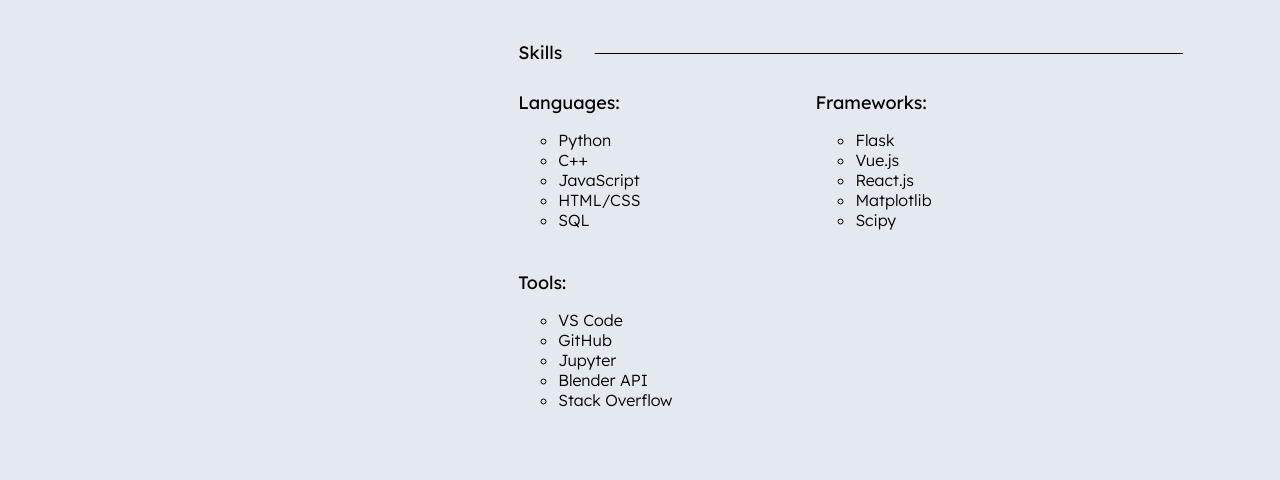
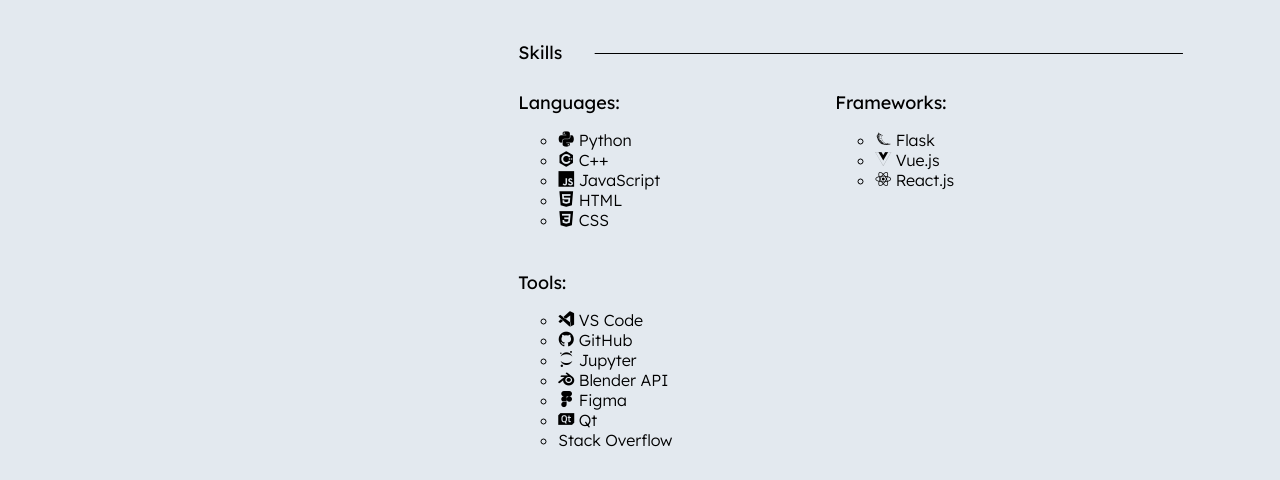
Before and after one commit to rileywong311/Personal-Website, a Vue app: page / in a window 1280 px wide. Shown: the part 1640-2120 px from the top of the page. Built offline with nearby package versions, Linux system fonts and the light colour scheme.

Commit message:
Update skills and add icons

```diff
--- a/public/index.html
+++ b/public/index.html
@@ -5,6 +5,7 @@
     <meta http-equiv="X-UA-Compatible" content="IE=edge">
     <meta name="viewport" content="width=device-width,initial-scale=1.0">
     <link rel="icon" href="<%= BASE_URL %>website-logo.svg">
+    <link rel="stylesheet" href="https://cdn.jsdelivr.net/gh/devicons/devicon@v2.15.1/devicon.min.css">
     <title>Riley Wong's Portfolio</title>
   </head>
   <body>
--- a/src/views/MainPage.vue
+++ b/src/views/MainPage.vue
@@ -66,30 +66,30 @@
         <div>
           <h4 style="margin: 25px 0 10px">Languages:</h4>
           <ul style="list-style-type: circle">
-            <li>Python</li>
-            <li>C++</li>
-            <li>JavaScript</li>
-            <li>HTML/CSS</li>
-            <li>SQL</li>
+            <li><i class="devicon-python-plain"/> Python</li>
+            <li><i class="devicon-cplusplus-plain"/> C++</li>
+            <li><i class="devicon-javascript-plain"/> JavaScript</li>
+            <li><i class="devicon-html5-plain"/> HTML</li>
+            <li><i class="devicon-css3-plain"/> CSS</li>
           </ul>
         </div>
         <div>
           <h4 style="margin: 25px 0 10px">Frameworks:</h4>
           <ul style="list-style-type: circle">
-            <li>Flask</li>
-            <li>Vue.js</li>
-            <li>React.js</li>
-            <li>Matplotlib</li>
-            <li>Scipy</li>
+            <li><i class="devicon-flask-original"/> Flask</li>
+            <li><i class="devicon-vuejs-plain"/> Vue.js</li>
+            <li><i class="devicon-react-original"/> React.js</li>
           </ul>
         </div>
         <div>
           <h4 style="margin: 25px 0 10px">Tools:</h4>
           <ul style="list-style-type: circle">
-            <li>VS Code</li>
-            <li>GitHub</li>
-            <li>Jupyter</li>
-            <li>Blender API</li>
+            <li><i class="devicon-vscode-plain"/> VS Code</li>
+            <li><i class="devicon-github-original"/> GitHub</li>
+            <li><i class="devicon-jupyter-plain"/> Jupyter</li>
+            <li><i class="devicon-blender-original"/> Blender API</li>
+            <li><i class="devicon-figma-plain"/> Figma</li>
+            <li><i class="devicon-qt-original"/> Qt</li>
             <li>Stack Overflow</li>
           </ul>
         </div>
@@ -179,7 +179,7 @@
         I worked on the backend to parse travel-time polygons and record location within the zone.
       </p>
       <div style="display: flex; row-gap: 12px; column-gap: 5px; flex-wrap: wrap">
-        <SkillTag v-for="skill in ['Dart', 'Python', 'Flutter', 'Flask', 'SQLite', 'INRIX API', 'Twilio API', 'Google Maps API']"> {{ skill }} </SkillTag>
+        <SkillTag v-for="skill in ['Dart', 'Python', 'Flutter', 'Flask', 'SQLite', 'INRIX API', 'Twilio API', 'Google Places API']"> {{ skill }} </SkillTag>
       </div>
     </ProjectCard>
     <div id="SectionBreak" data-section-number="2" style="height: 25px"/>
```
